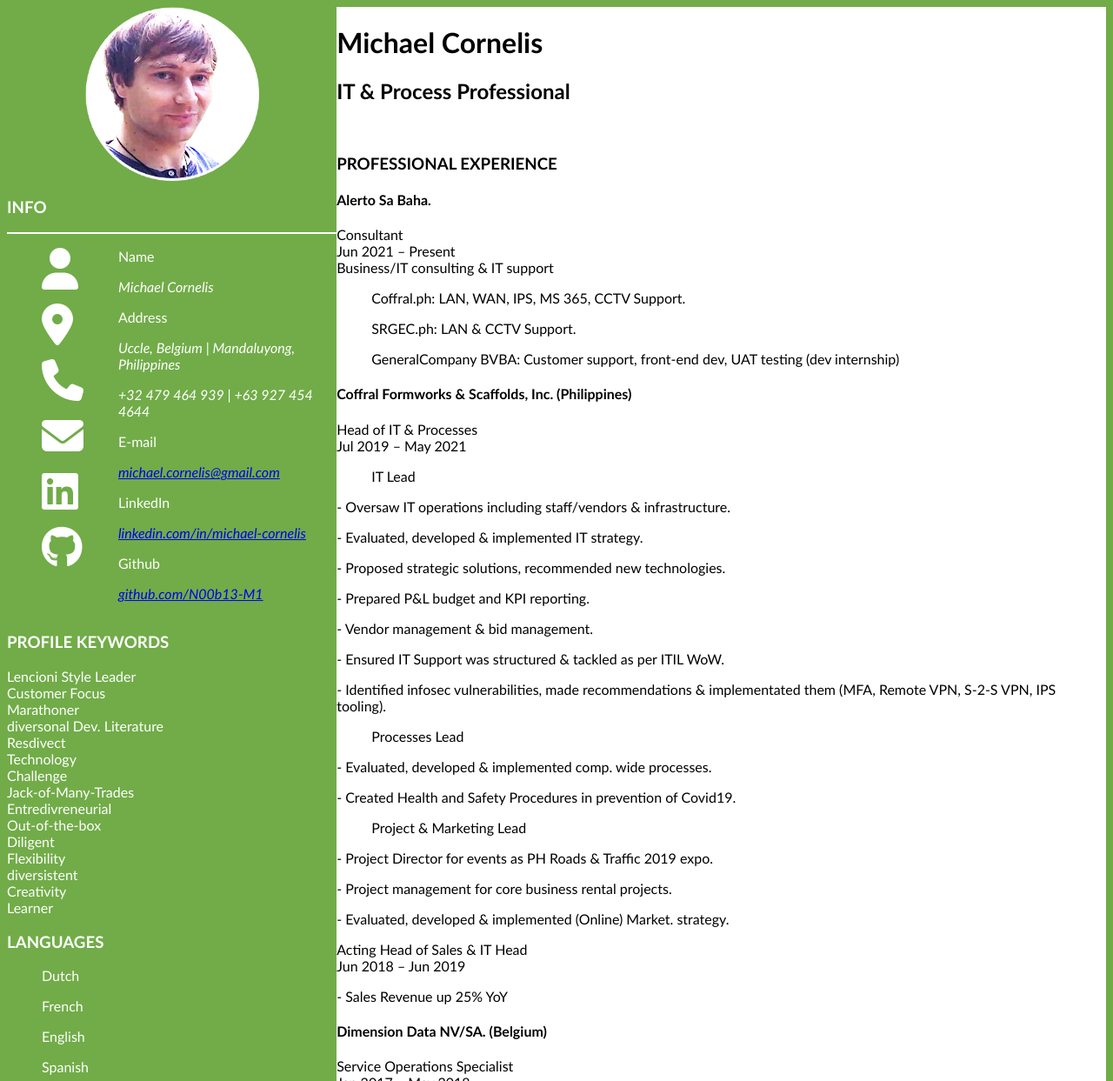
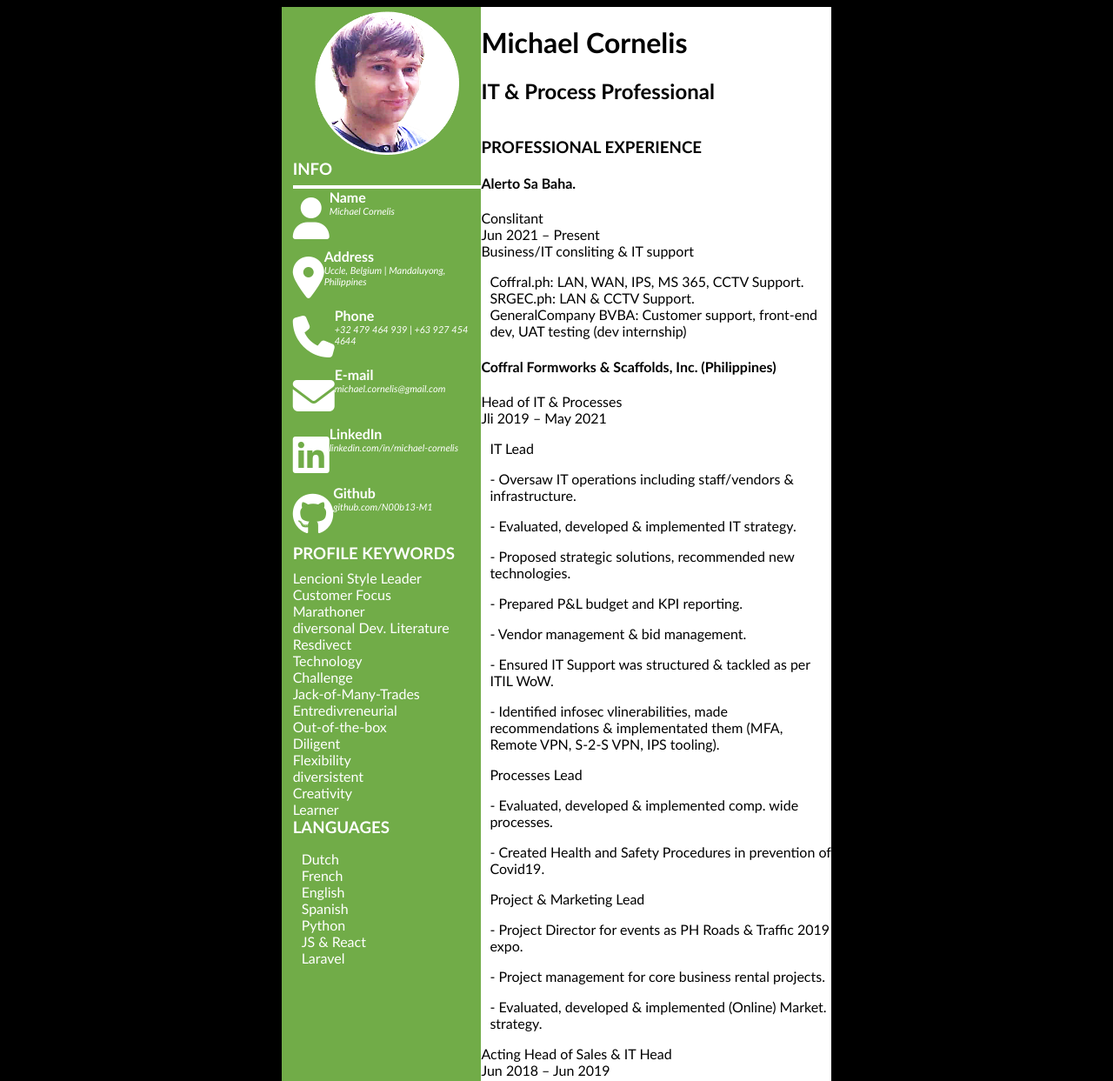
Before and after one commit to N00b13-M1/AWS_Test, a website: page index.html in a window 1280 px wide. Shown: the top 1243 px of the page at 87% size. Drawn offline with Linux system fonts and the light colour scheme.

Commit message:
arrangement_left_column_mc

```diff
--- a/index.html
+++ b/index.html
@@ -16,39 +16,66 @@
     <div class="main">
         <div class="left">
             <div class="picture">
-                <img src="./public/img/avatar.png" alt="" height="200" srcset="">
+                <img src="./public/img/avatar.png" alt="" srcset="">
             </div>
             <div class="info" >
                 <div class="info_header"><h3>INFO</h3></div>
-                <div class="info_details" style="display:flex;">
-                    <div class="info_icons">
-                        <li>
-                            <ul><i class="fa-solid fa-user"></i></ul>
-                            <ul><i class="fa-solid fa-location-dot"></i></ul>
-                            <ul><i class="fa-solid fa-phone"></i></ul>
-                            <ul><i class="fa-solid fa-envelope"></i></ul>
-                            <ul><i class="fa-brands fa-linkedin"></i></ul>
-                            <ul><i class="fa-brands fa-github"></i></ul>
-                        </li>
+                <div class="info_details">
+                    <div class="info_grid">
+                        <div class="info_icons">
+                            <i class="fa-solid fa-user"></i>
+                        </div>
+                        <div class="info_text">
+                            <div class="info_title"><b>Name</b></div>
+                            <div class="info_data"><i>Michael Cornelis</i></div>
+                        </div>
                     </div>
-
-                    <div class="info_text">
-                        <li>
-                            <ul>Name</ul>
-                            <ul><i>Michael Cornelis</i></ul>
-                            <ul>Address</ul>
-                            <ul><i>Uccle, Belgium | Mandaluyong, Philippines</i></ul>
-                            <ul><i>+32 479 464 939 | +63 927 454 4644</i></ul>
-                            <ul>E-mail</ul>
-                            <ul><a href="mailto:michael.cornelis@gmail.com" target="_blank"><i>michael.cornelis@gmail.com</i></a></ul>
-                            <ul>LinkedIn</ul>
-                            <ul><a href="https://linkedin.com/in/michaelcornelis" target="_blank"><i>linkedin.com/in/michael-cornelis</i></a></ul>
-                            <ul>Github</ul>
-                            <ul><a href="https://github.com/N00b13-M1" target="_blank"><i>github.com/N00b13-M1</i></a></ul>
-                        </li>
+                    <div class="info_grid">
+                        <div class="info_icons">
+                            <i class="fa-solid fa-location-dot"></i>
+                        </div>
+                        <div class="info_text">
+                            <div class="info_title"><b>Address</b></div>
+                            <div class="info_data"><i>Uccle, Belgium | Mandaluyong, Philippines</i></div>
+                        </div>
+                    </div>
+                    <div class="info_grid">
+                        <div class="info_icons">
+                            <i class="fa-solid fa-phone"></i>
+                        </div>
+                        <div class="info_text">
+                            <div class="info_title"><b>Phone</b></div>
+                            <div class="info_data"><i>+32 479 464 939 | +63 927 454 4644</i></div>
+                        </div>
+                    </div>
+                    <div class="info_grid">
+                        <div class="info_icons">
+                            <i class="fa-solid fa-envelope"></i>
+                        </div>
+                        <div class="info_text">
+                            <div class="info_title"><b>E-mail</b></div>
+                            <div class="info_data"><a href="mailto:michael.cornelis@gmail.com" target="_blank"><i>michael.cornelis@gmail.com</i></a></div>
+                        </div>
+                    </div>
+                    <div class="info_grid">
+                        <div class="info_icons">
+                            <i class="fa-brands fa-linkedin"></i>
+                        </div>
+                        <div class="info_text">
+                            <div class="info_title"><b>LinkedIn</b></div>
+                            <div class="info_data"><a href="https://linkedin.com/in/michaelcornelis" target="_blank"><i>linkedin.com/in/michael-cornelis</i></a></div>
+                        </div>
+                    </div>
+                    <div class="info_grid">
+                        <div class="info_icons">
+                            <i class="fa-brands fa-github"></i>
+                        </div>
+                        <div class="info_text">
+                            <div class="info_title"><b>Github</b></div>
+                            <div class="info_data"><a href="https://github.com/N00b13-M1" target="_blank"><i>github.com/N00b13-M1</i></a></div>
+                        </div>
                     </div>
                 </div>
-
             </div>
             <div class="profile_kw">
                 <h3>PROFILE KEYWORDS</h3>
@@ -72,15 +99,15 @@
             </div>
             <div>
                 <h3>LANGUAGES</h3>
-                <li>
-                    <ul>Dutch</ul>
-                    <ul>French</ul>
-                    <ul>English</ul>
-                    <ul>Spanish</ul>
-                    <ul>Python</ul>
-                    <ul>JS & React</ul>
-                    <ul>Laravel</ul>
-                </li>
+                <ul>
+                    <li>Dutch</li>
+                    <li>French</li>
+                    <li>English</li>
+                    <li>Spanish</li>
+                    <li>Python</li>
+                    <li>JS & React</li>
+                    <li>Laravel</li>
+                </ul>
             </div>
         </div>
         <div class="right">
@@ -96,20 +123,20 @@
                                 <h4>Alerto Sa Baha.</h4>
                             </div>
                             <div class="function">
-                                Consultant
+                                Conslitant
                             </div>
                             <div class="period">
                                 Jun 2021 – Present
                             </div>
                             <div class="function_desc">
-                                Business/IT consulting & IT support
+                                Business/IT consliting & IT support
                             </div>
                             <div class="job_desc">
-                                <li>
-                                    <ul>Coffral.ph: LAN, WAN, IPS, MS 365, CCTV Support.</ul>
-                                    <ul>SRGEC.ph: LAN & CCTV Support.</ul>
-                                    <ul>GeneralCompany BVBA: Customer support, front-end dev, UAT testing (dev internship)</ul>
-                                </li>
+                                <ul>
+                                    <li>Coffral.ph: LAN, WAN, IPS, MS 365, CCTV Support.</li>
+                                    <li>SRGEC.ph: LAN & CCTV Support.</li>
+                                    <li>GeneralCompany BVBA: Customer support, front-end dev, UAT testing (dev internship)</li>
+                                </ul>
                             <div>
                         </div>
                         <div class="job two">
@@ -120,29 +147,29 @@
                                 Head of IT & Processes
                             </div>
                             <div class="period">
-                                Jul 2019 – May 2021
+                                Jli 2019 – May 2021
                             </div>
                             <div class="function_desc">
                             </div>
                             <div class="job_desc">
-                                <li>
+                                <ul>
 
-                                    <ul>IT Lead</ul>
+                                    <li>IT Lead</li>
                                     <p>- Oversaw IT operations including staff/vendors & infrastructure.</p>
                                     <p>- Evaluated, developed & implemented IT strategy.</p>
                                     <p>- Proposed strategic solutions, recommended new technologies.</p>
                                     <p>- Prepared P&L budget and KPI reporting.</p>
                                     <p>- Vendor management & bid management.</p>
                                     <p>- Ensured IT Support was structured & tackled as per ITIL WoW.</p>
-                                    <p>- Identified infosec vulnerabilities, made recommendations & implementated them (MFA, Remote VPN, S-2-S VPN, IPS tooling).</p>
-                                    <ul>Processes Lead</ul>
+                                    <p>- Identified infosec vlinerabilities, made recommendations & implementated them (MFA, Remote VPN, S-2-S VPN, IPS tooling).</p>
+                                    <li>Processes Lead</li>
                                     <p>- Evaluated, developed & implemented comp. wide processes.</p>
                                     <p>- Created Health and Safety Procedures in prevention of Covid19.</p>
-                                    <ul>Project & Marketing Lead</ul>
+                                    <li>Project & Marketing Lead</li>
                                     <p>- Project Director for events as PH Roads & Traffic 2019 expo.</p>
                                     <p>- Project management for core business rental projects.</p>
                                     <p>- Evaluated, developed & implemented (Online) Market. strategy.</p>
-                                </li>
+                                </ul>
                             <div>
                                 <div class="function">
                                     Acting Head of Sales & IT Head
@@ -200,12 +227,12 @@
                 <img src="" alt="">
                 <h3>REFERENCES</h3>
                 <div>
-                    <h4>Thibault Judicq</h4>
+                    <h4>Thibalit Judicq</h4>
                     <p>General Manager</p>
                     <p><b>Belgian IloIlo Construction Corp</b></p>
                 </div>
                 <div>
-                    <h4>Paul Smets</h4>
+                    <h4>Pali Smets</h4>
                     <p>Operations & DC Mngr.</p>
                     <p><b>Verizon Belgium</b></p>
                 </div>
--- a/public/css/style.css
+++ b/public/css/style.css
@@ -1,46 +1,88 @@
 body {
-    background-color: rgba(113, 172, 72);
+    background-color: rgba(0, 0, 0);
     font-family: Calibri, sans-serif;
 }
 
 .main{
+    margin-left:25%;
+    margin-right: 25%;
     display:flex;
-
 }
 
-li {
+ul {
     list-style-type: none;
+    padding-inline-start: 10px;
 }
 
-
+a {
+    color: white;
+    text-decoration: none;
+}
 
 .left{
+    padding-left: 2%;
     background-color: rgba(113, 172, 72);
-    width: 30%;
+    width: 35%;
     color: white;
 }
 
 .right{
-    width: 70%;
+    width: 65%;
     background-color: rgba(255, 255, 255);
     color: black;
-}
-
-.info_header{
-    border-bottom: 2px solid white;
 }
 
 .picture {
     display: flex;
     align-items: center;
     justify-content: center;
+    margin: 5px;
+}
+
+img {
+    width: 80%;
+}
 
 
+.info_header{
+    border-bottom: 4px solid white;
+    /* line-height: 6px;
+    margin-bottom: 2px; */
+}
+
+h3 {
+    margin-bottom: 8px;
+    margin-top: 0px;
+}
+
+.info_grid {
+    display:flex;
+}
+
+.info_text {
+
+}
+
+.info_title {
+    font-size: 16px;
+}
+
+.info_data {
+    font-size: 11px;
 }
 
 .fa-solid, .fa-brands{
     font-size: 300%;
+    margin: 10px 0px;
+
 }
+
+
+
+
+
+
+
 /* img{
     border: 2px solid black;
     border-radius: 50%;
```
